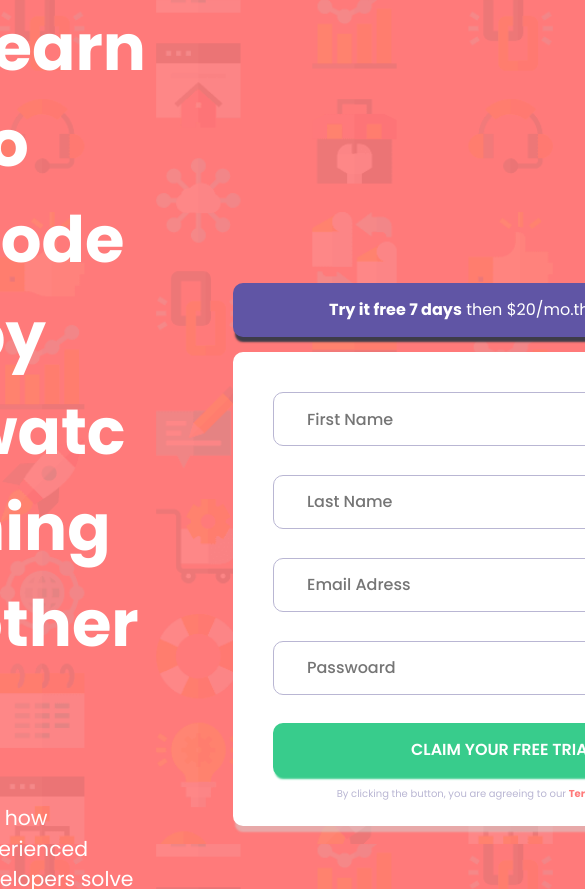
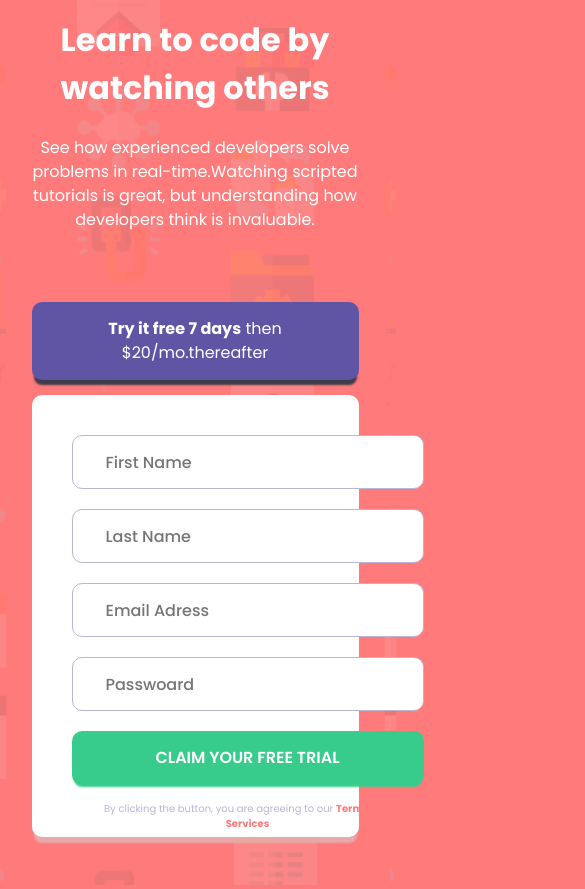
Before and after one commit to Lyr01/component-with-signup-form, a React (Vite) app: page / in a window 390 px wide. Shown: the top 889 px of the page, 585 px wide, since content can reach past the window. Built offline with nearby package versions, Linux system fonts and the light colour scheme.

Commit message:
completed css for mobile

```diff
--- a/src/App.css
+++ b/src/App.css
@@ -100,7 +100,7 @@ body {
 }
 
 .title {
-	font-size: 4rem;
+	font-size: 3rem;
 }
 
 .left-section p {
@@ -179,3 +179,69 @@ form input {
 .attribution a {
 	color: hsl(228, 45%, 44%);
 }
+
+@media only screen and (max-width: 1000px) {
+	.App {
+		flex-direction: column;
+	}
+
+	.left-section {
+		width: 90%;
+		display: flex;
+		flex-direction: column;
+		justify-content: center;
+		margin-top: 1rem;
+		margin-left: 0rem;
+		margin-right: 0rem;
+		text-align: center;
+	}
+
+	.left-section p {
+		font-size: 1rem;
+		margin-top: 1.5rem;
+	}
+
+	.right-section {
+		width: 100%;
+		display: flex;
+		flex-direction: column;
+		justify-content: center;
+		align-items: center;
+		margin-top: 4.375rem;
+		margin-left: 0rem;
+		margin-right: 0rem;
+	}
+}
+
+@media only screen and (max-width: 555px) {
+	body {
+		background-image: url("./images/bg-intro-mobile.png");
+	}
+
+	.right-section {
+		padding-bottom: 3rem;
+	}
+
+	.title {
+		font-size: xx-large;
+	}
+
+	form {
+		width: 20.4375rem;
+		height: 27.625rem;
+	}
+
+	.free-trial {
+		width: 20.4375rem;
+		text-align: center;
+		padding: 0.9375rem 3rem;
+
+		margin-bottom: 0.9375rem;
+	}
+
+	.term-services {
+		width: 70%;
+		margin-top: 1rem;
+		text-align: center;
+	}
+}
```
